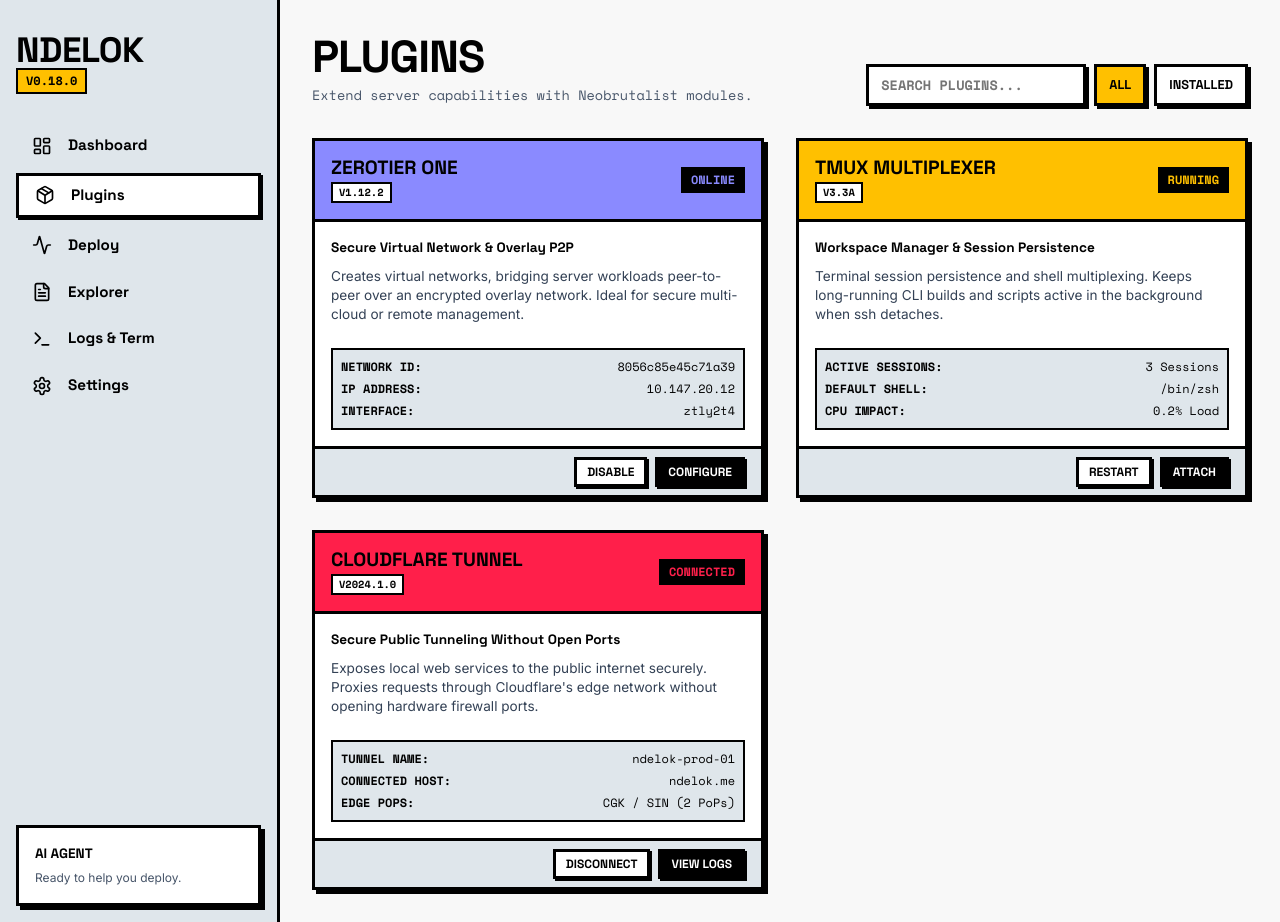
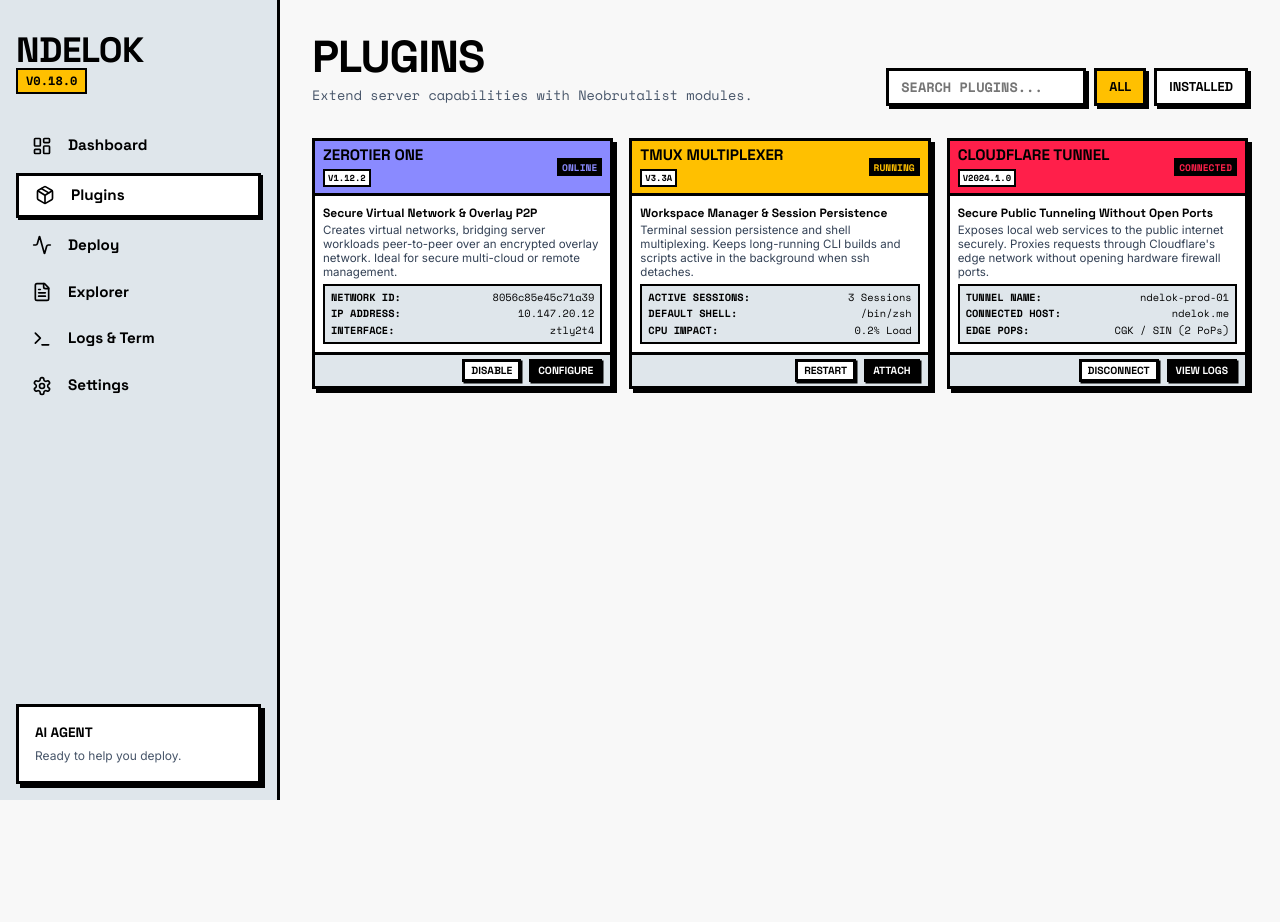
Before and after one commit to dikobokobok/ndelokV2, a React (Vite) app in the folder frontend/: page / in a window 1280 px wide. Both pictures are taken after a click on the element "Plugins". After the commit the page ends 800 px from the top, so only its background shows below. Built offline with nearby package versions, Linux system fonts and the light colour scheme; the HTML template or start-up script is replaced by a standard one.

Commit message:
style: compact plugins cards to 3-column row layout

```diff
--- a/frontend/src/App.tsx
+++ b/frontend/src/App.tsx
@@ -449,12 +449,12 @@ function PluginsView() {
             className="font-mono"
             style={{
               border: "3px solid black",
-              padding: "8px 12px",
+              padding: "6px 12px",
               outline: "none",
               boxShadow: "3px 3px 0px black",
               fontSize: "0.85rem",
               fontWeight: 700,
-              width: "220px"
+              width: "200px"
             }}
           />
           {/* Filter Buttons */}
@@ -464,7 +464,7 @@ function PluginsView() {
             style={{
               backgroundColor: activeFilter === "ALL" ? "var(--system-yellow)" : "white",
               fontSize: "0.8rem",
-              padding: "8px 12px",
+              padding: "6px 12px",
               boxShadow: "3px 3px 0px black"
             }}
           >
@@ -476,7 +476,7 @@ function PluginsView() {
             style={{
               backgroundColor: activeFilter === "INSTALLED" ? "var(--system-yellow)" : "white",
               fontSize: "0.8rem",
-              padding: "8px 12px",
+              padding: "6px 12px",
               boxShadow: "3px 3px 0px black"
             }}
           >
@@ -488,8 +488,8 @@ function PluginsView() {
       {/* Plugins Grid */}
       <div style={{
         display: "grid",
-        gridTemplateColumns: "repeat(auto-fit, minmax(320px, 1fr))",
-        gap: "var(--space-lg)",
+        gridTemplateColumns: "repeat(auto-fit, minmax(200px, 1fr))",
+        gap: "var(--space-md)",
         marginTop: "var(--space-lg)"
       }}>
         {filteredPlugins.map(plugin => (
@@ -498,50 +498,52 @@ function PluginsView() {
             padding: 0,
             display: "flex",
             flexDirection: "column",
-            minHeight: "360px",
+            minHeight: "230px",
             overflow: "hidden"
           }}>
             {/* Header colored banner */}
             <div style={{
               backgroundColor: plugin.color,
               borderBottom: "3px solid black",
-              padding: "var(--space-md)",
+              padding: "6px var(--space-sm)",
               display: "flex",
               justifyContent: "space-between",
               alignItems: "center"
             }}>
               <div>
-                <h3 className="font-heading" style={{ fontSize: "1.2rem", color: "black" }}>{plugin.name}</h3>
-                <span className="badge" style={{ backgroundColor: "white", marginTop: "4px", fontSize: "0.65rem", padding: "1px 6px" }}>
+                <h3 className="font-heading" style={{ fontSize: "0.95rem", color: "black" }}>{plugin.name}</h3>
+                <span className="badge" style={{ backgroundColor: "white", marginTop: "1px", fontSize: "0.55rem", padding: "0px 3px" }}>
                   {plugin.badgeText}
                 </span>
               </div>
               <span className="badge" style={{
                 backgroundColor: "black",
                 color: plugin.color,
-                borderColor: "black"
+                borderColor: "black",
+                fontSize: "0.6rem",
+                padding: "0px 3px"
               }}>
                 {plugin.status}
               </span>
             </div>
 
             {/* Description Body */}
-            <div style={{ padding: "var(--space-md)", flex: 1, display: "flex", flexDirection: "column" }}>
-              <p className="font-heading" style={{ fontSize: "0.85rem", marginBottom: "var(--space-sm)" }}>{plugin.tagline}</p>
-              <p style={{ fontSize: "0.85rem", color: "#334155", lineHeight: 1.4, marginBottom: "var(--space-md)" }}>{plugin.description}</p>
+            <div style={{ padding: "var(--space-sm)", flex: 1, display: "flex", flexDirection: "column" }}>
+              <p className="font-heading" style={{ fontSize: "0.75rem", marginBottom: "2px" }}>{plugin.tagline}</p>
+              <p style={{ fontSize: "0.72rem", color: "#334155", lineHeight: 1.2, marginBottom: "var(--space-xs)" }}>{plugin.description}</p>
 
               {/* Exposed Info Grid */}
               <div style={{
                 border: "2px solid black",
                 backgroundColor: "var(--secondary-bg)",
-                padding: "var(--space-sm)",
+                padding: "4px 6px",
                 display: "flex",
                 flexDirection: "column",
-                gap: "4px",
+                gap: "1px",
                 marginTop: "auto"
               }} className="font-mono">
                 {plugin.details.map((detail, idx) => (
-                  <div key={idx} style={{ display: "flex", justifyContent: "space-between", fontSize: "0.75rem" }}>
+                  <div key={idx} style={{ display: "flex", justifyContent: "space-between", fontSize: "0.65rem" }}>
                     <span style={{ fontWeight: 700 }}>{detail.label}:</span>
                     <span>{detail.value}</span>
                   </div>
@@ -552,7 +554,7 @@ function PluginsView() {
             {/* Actions Footer */}
             <div style={{
               borderTop: "3px solid black",
-              padding: "8px 16px",
+              padding: "4px 8px",
               backgroundColor: "var(--secondary-bg)",
               display: "flex",
               gap: "var(--space-sm)",
@@ -563,9 +565,9 @@ function PluginsView() {
                   key={idx}
                   className="btn"
                   style={{
-                    padding: "4px 10px",
-                    fontSize: "0.75rem",
-                    boxShadow: "2px 2px 0px black",
+                    padding: "2px 6px",
+                    fontSize: "0.65rem",
+                    boxShadow: "1.5px 1.5px 0px black",
                     backgroundColor: idx === 0 ? "white" : "black",
                     color: idx === 0 ? "black" : "white"
                   }}
```
